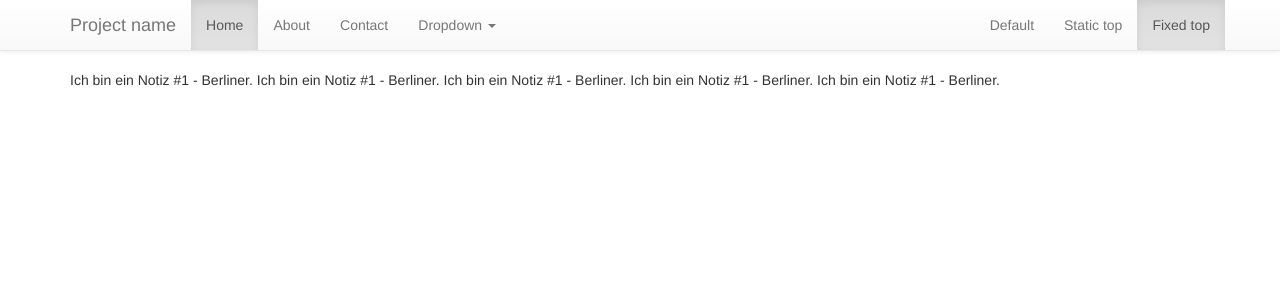
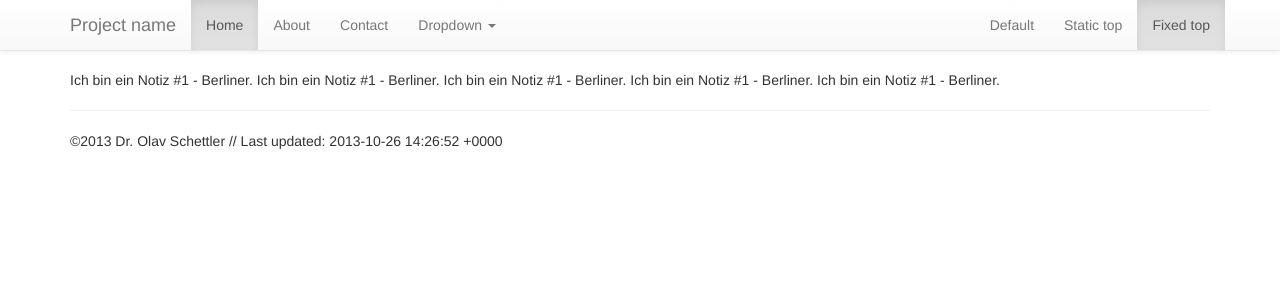
Before and after one commit to oschettler/everid-site1, a Jekyll site: the page built from about.md, in a window 1280 px wide and 900 px high. Shown: the top 300 px of the window. Built offline with Jekyll 4.4.1, drawn with Linux system fonts in a browser that asks for light colours; nearby versions of some CDN libraries.

Commit message:
Some Markdown

```diff
--- a/_layouts/default.html
+++ b/_layouts/default.html
@@ -55,6 +55,11 @@
 
       {{ content }}
 
+      <hr>
+      <footer>
+        <p>&copy;2013 Dr. Olav Schettler // Last updated: {{ site.time }}</p>
+      </footer>
+
     </div> <!-- /container -->
 
     <script src="//code.jquery.com/jquery.js"></script>
```
